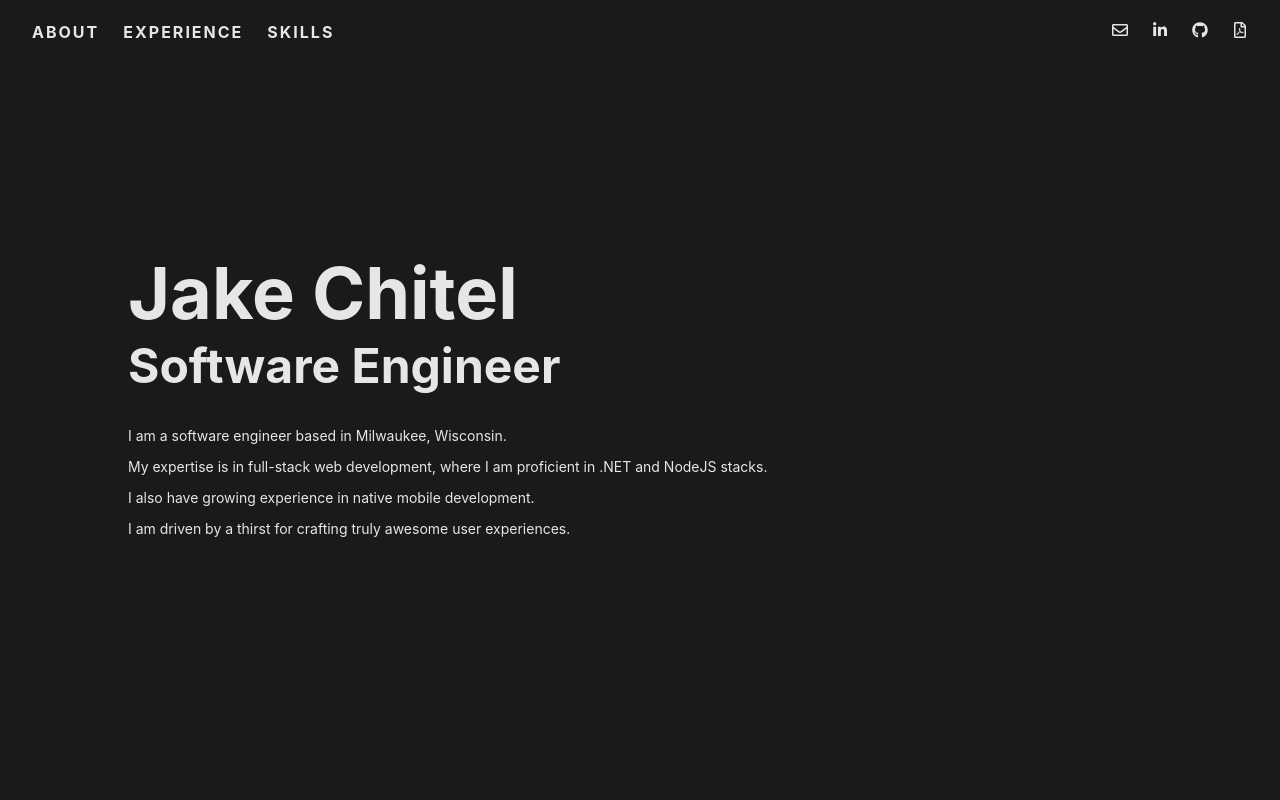
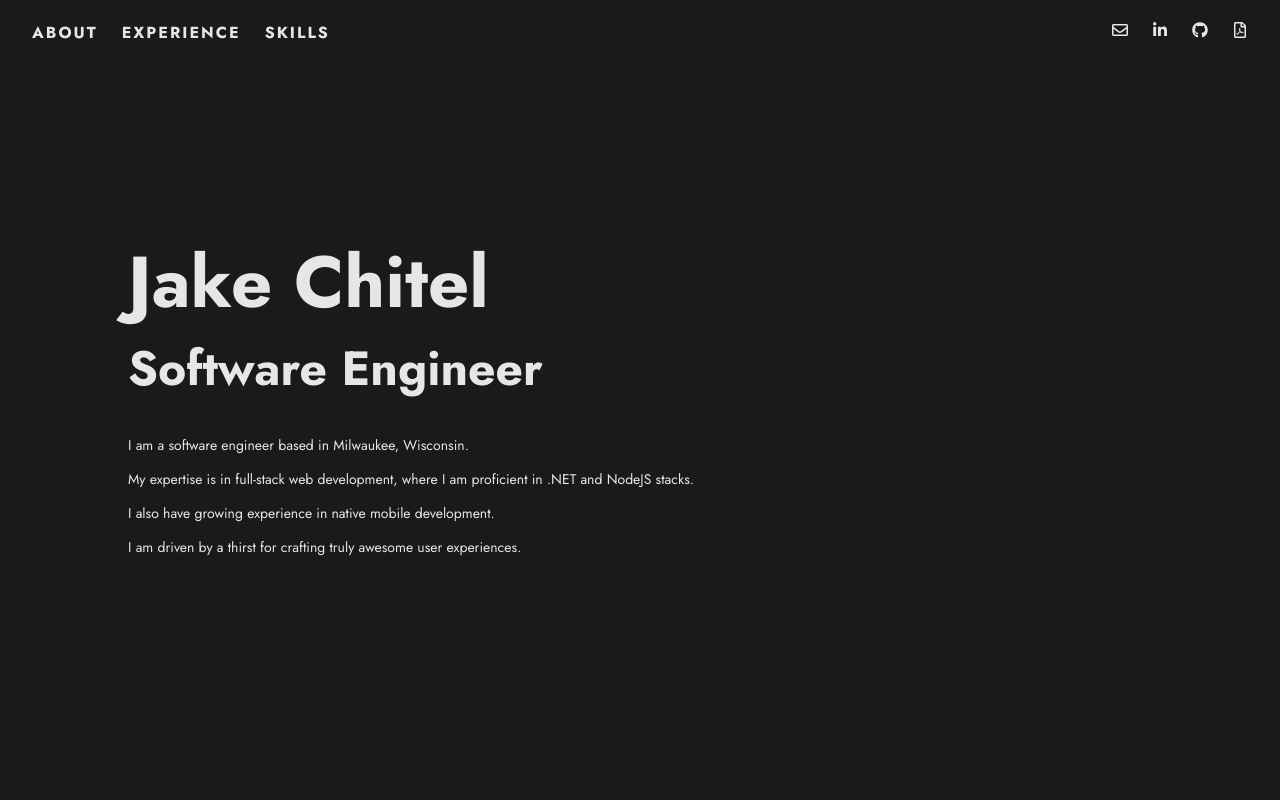
Before and after one commit to jchitel/jakechitel.com, a Next.js app: page / in a window 1280 px wide. Shown: the top 800 px of the page. Built offline with nearby package versions, Linux system fonts and the light colour scheme.

Commit message:
added fonts, fixed nav bar link issue

```diff
--- a/pages/_app.tsx
+++ b/pages/_app.tsx
@@ -1,12 +1,17 @@
 import { AppProps } from 'next/app';
 import Head from 'next/head';
 import { GlobalStyle } from '../styles/global';
+
+let sansSerif = 'family=Jost:ital,wght@0,200..900;1,200..900';
+let serif = 'family=Bitter';
+let monospace = 'family=Source+Code+Pro'
 
 export default function MyApp({ Component, pageProps }: AppProps) {
     return <>
         <Head>
             <title>Jake Chitel</title>
             <link rel="icon" href="/favicon.ico" />
+            <link rel="stylesheet" href={`https://fonts.googleapis.com/css2?${sansSerif}&${serif}&${monospace}`} />
         </Head>
         <GlobalStyle />
         <Component {...pageProps} />
--- a/styles/global.ts
+++ b/styles/global.ts
@@ -1,5 +1,5 @@
 import { createGlobalStyle } from 'styled-components';
-import { color } from './common';
+import { color, size } from './common';
 
 export const GlobalStyle = createGlobalStyle`
     html,
@@ -7,8 +7,7 @@ export const GlobalStyle = createGlobalStyle`
         width: 100%;
         padding: 0;
         margin: 0;
-        font-family: -apple-system, BlinkMacSystemFont, Segoe UI, Roboto, Oxygen,
-            Ubuntu, Cantarell, Fira Sans, Droid Sans, Helvetica Neue, sans-serif;
+        font-family: Jost, sans-serif;
         background-color: ${color.background};
         color: ${color.foreground};
     }
@@ -21,4 +20,13 @@ export const GlobalStyle = createGlobalStyle`
     * {
         box-sizing: border-box;
     }
+
+    // Causes anchor links to navigate so that the target appears below the nav bar instead of underneath it.
+    // https://stackoverflow.com/a/28824157
+    :target::before {
+        content: "";
+        display: block;
+        height: ${size.lg_64};
+        margin: -${size.lg_64} 0 0;
+    }
 `;
```
